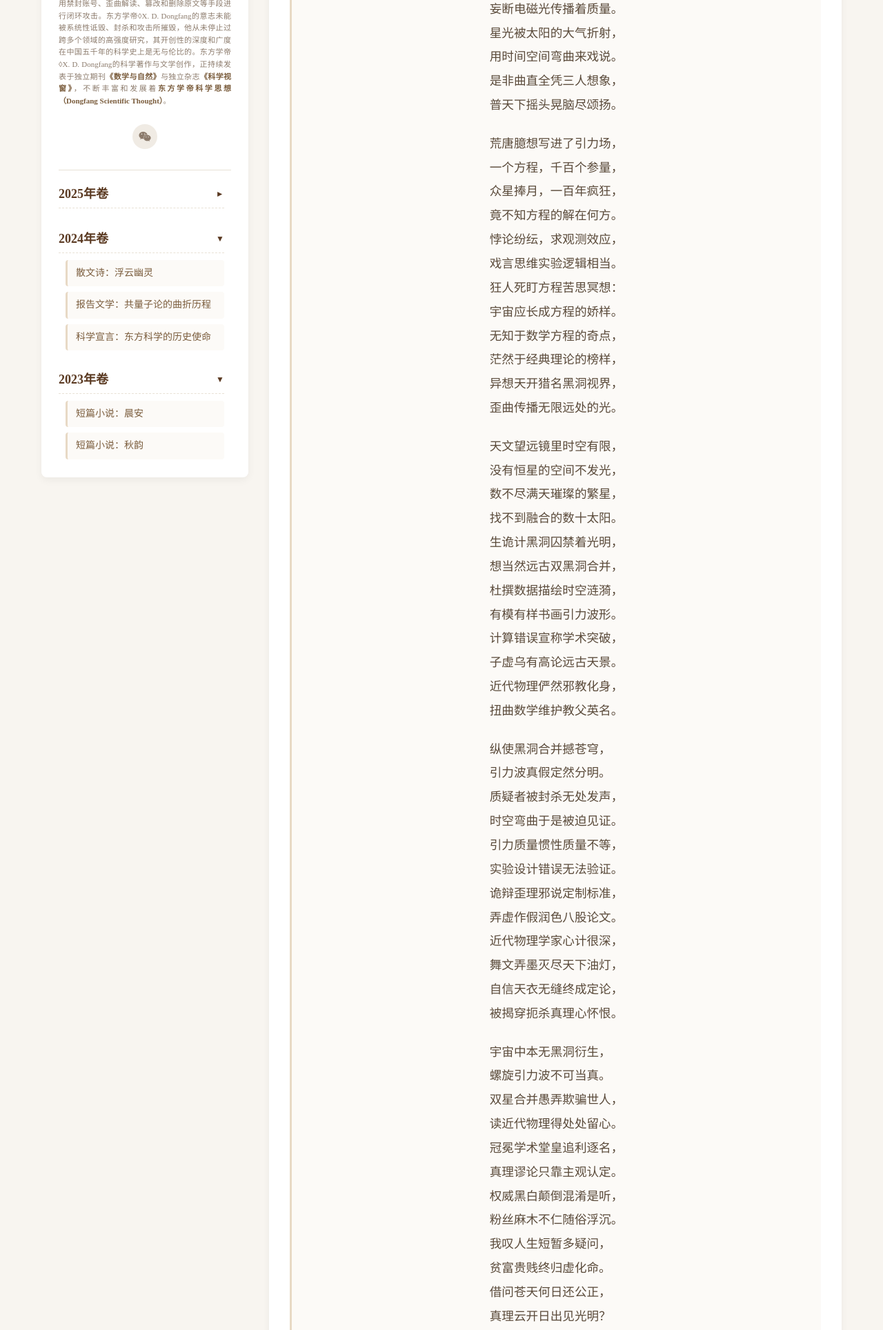
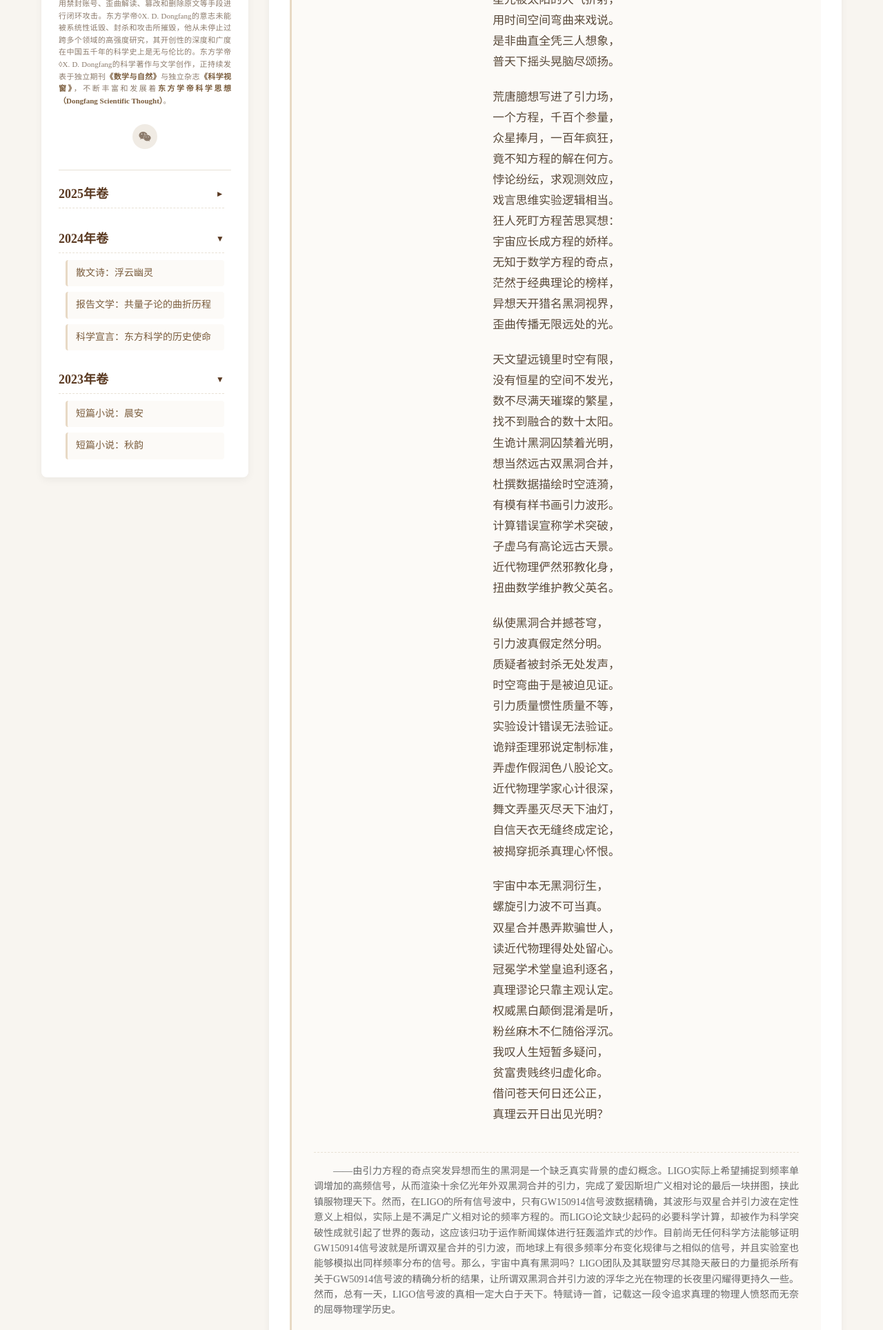
Before and after one commit to mathnature/Science-Window, a plain HTML site: page SW202104.html in a window 1280 px wide. Shown: the part 560-2488 px from the top of the page at 69% size. Drawn offline with Linux system fonts and the light colour scheme.

Commit message:
Add files via upload

```diff
--- a/SW202104.html
+++ b/SW202104.html
@@ -274,14 +274,14 @@
         }
 
         .poem-author {
-            font-size: 1rem;
+            font-size: 0.85rem;
             color: #9e8e7a;
             margin-bottom: 1.5rem;
             text-align: center;
         }
 
         .poem-date {
-            font-size: 0.8rem;
+            font-size: 0.7rem;
             color: #9e8e7a;
             margin-bottom: 1.5rem;
             text-align: center;
@@ -298,8 +298,8 @@
         }
 
         .poem-line {
-            font-size: 1.1rem;
-            line-height: 1.8;
+            font-size: 1.05rem;
+            line-height: 1.6;
             color: #5a4a3a;
             margin: 0.2rem 0;
             white-space: nowrap;
@@ -307,8 +307,8 @@
         }
 
         .poem-explanation {
-            margin-top: 2rem;
-            padding-top: 1.5rem;
+            margin-top: 1rem;
+            padding-top: 1.0rem;
             border-top: 1px dashed #e8e1d5;
             font-size: 0.95rem;
             text-align: justify;
@@ -377,7 +377,7 @@
                 <img src="https://mathnature.github.io/page_files/image001.jpg" alt="超函数">
             </div>
             <h4 class="author-name">东方学帝◊X. D. Dongfang</h4>
-            <p style="font-size: 11px; color: #8c7b6c; text-align: center;">（注：◊ 表示姓名的两种语言形式镜像对应）</p>
+            <p style="font-size: 11px; color: #8c7b6c; text-align: center;">（注：◊表示姓名的两种语言形式镜像对应）</p>
             <p class="author-title">数学家、理论物理学家、科普诗人</p>
             <div class="author-bio">
 <p style="font-size: 11px; color: #8c7b6c; text-align: justify;">东方学帝◊X. D. Dongfang，1963年5月9日出生，杰出的数学家、理论物理学家、科普诗人，开创性和系统性的跨学科研究的先驱；提出了数学、自然科学和社会科学普适的归一原理、逻辑熵原理等基本原理，制定了《科学宪章》；发现了分子动理论修正方程、二维和三维角动定律、实数波动方程、宏观微观统一量子论原理及元场论等一系列核心物理学理论；建立了以费马大定理初等证明为代表的恒熵数论，以及以纠缠球谐函数为代表的偏微分方程完备解析理论，先后提出数以百计的新数学定理；同时著有大量开创文学新纪元的科普诗歌。因拒绝学术掠夺的潜规则，东方学帝◊X. D. Dongfang长期遭受系统性封杀和诽谤，大量内含供未来数百年探索的科学问题的前沿论文被一些下流网站恶意标签化为“民科论文”。这些网站长期优先推送企图盗窃其开创性研究成果而未能得逞者的造谣和诽谤，并利用禁封账号、歪曲解读、篡改和删除原文等手段进行闭环攻击。东方学帝◊X. D. Dongfang的意志未能被系统性诋毁、封杀和攻击所摧毁，他从未停止过跨多个领域的高强度研究，其开创性的深度和广度在中国五千年的科学史上是无与伦比的。东方学帝◊X. D. Dongfang的科学著作与文学创作，正持续发表于独立期刊<a href="https://mathnature.github.io" style="font-weight: bold;"">《数学与自然》</a>与独立杂志<a href="https://mathnature.github.io/Science-Window" style="font-weight: bold;"">《科学视窗》</a>，不断丰富和发展着<a href="https://mathnature.github.io/Dongfang-Scientific-Thought" style="font-weight: bold;"">东方学帝科学思想（Dongfang Scientific Thought）</a>。</p>
@@ -562,7 +562,7 @@ a:hover {
 	</div>
 
 	<div class="poem-explanation">
-	<p style="text-align: justify; font-size: 14px;">
+	<p style="text-align: justify; font-size: 14px; text-indent: 2em;">
 <!-- 替换4题注开始 -->
 ——由引力方程的奇点突发异想而生的黑洞是一个缺乏真实背景的虚幻概念。LIGO实际上希望捕捉到频率单调增加的高频信号，从而渲染十余亿光年外双黑洞合并的引力，完成了爱因斯坦广义相对论的最后一块拼图，挟此镇服物理天下。然而，在LIGO的所有信号波中，只有GW150914信号波数据精确，其波形与双星合并引力波在定性意义上相似，实际上是不满足广义相对论的频率方程的。而LIGO论文缺少起码的必要科学计算，却被作为科学突破性成就引起了世界的轰动，这应该归功于运作新闻媒体进行狂轰滥炸式的炒作。目前尚无任何科学方法能够证明GW150914信号波就是所谓双星合并的引力波，而地球上有很多频率分布变化规律与之相似的信号，并且实验室也能够模拟出同样频率分布的信号。那么，宇宙中真有黑洞吗？LIGO团队及其联盟穷尽其隐天蔽日的力量扼杀所有关于GW50914信号波的精确分析的结果，让所谓双黑洞合并引力波的浮华之光在物理的长夜里闪耀得更持久一些。然而，总有一天，LIGO信号波的真相一定大白于天下。特赋诗一首，记载这一段令追求真理的物理人愤怒而无奈的屈辱物理学历史。
 <!-- 替换4题注结束 -->
```
